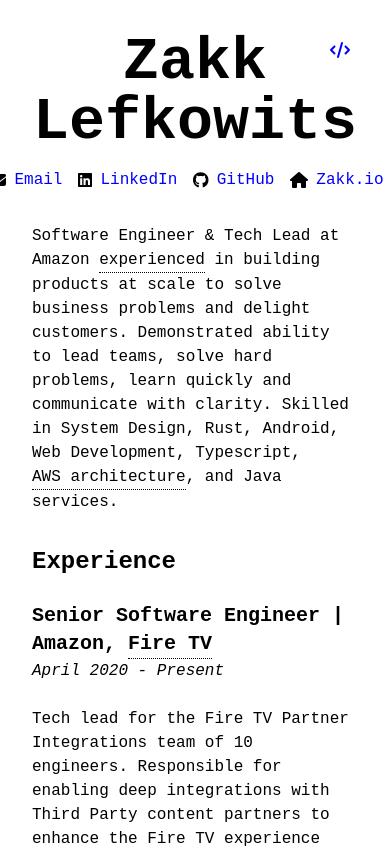
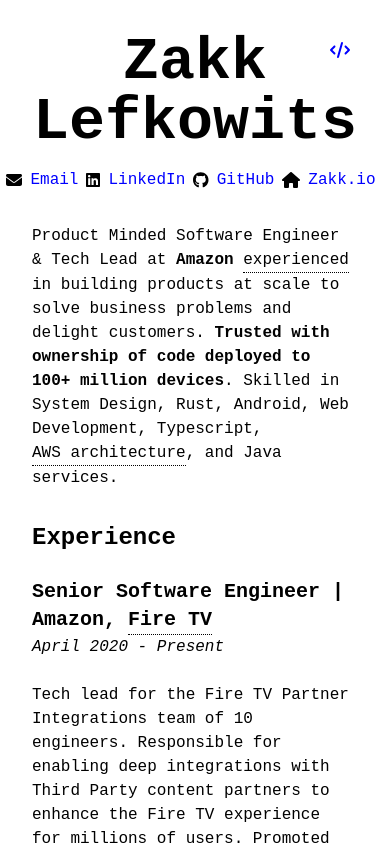
Before and after one commit to zakkl13/interactive-resume, a Next.js app: page /resume in a window 390 px wide. Shown: the top 848 px of the page. Built offline with nearby package versions, Linux system fonts and the light colour scheme.

Commit message:
updates to data and fixes for mobile

```diff
--- a/components/resume.tsx
+++ b/components/resume.tsx
@@ -63,21 +63,21 @@
       </div>
     </div>
     <div className="flex justify-center mb-8">
-      <div className="flex items-center mr-4">
+      <div className="flex items-center mr-2 md:mr-4">
         <FontAwesomeIcon icon={faEnvelope} className="mr-2" />
         <a className="flex items-center" href="mailto:zlefkowits@gmail.com">
             <p>Email</p>
         </a>
       </div>
-      <div className="flex items-center mr-4">
+      <div className="flex items-center mr-2 md:mr-4">
         <FontAwesomeIcon icon={faLinkedin} className="mr-2" />
         <a href={data.linkedin}>LinkedIn</a>
       </div>
-      <div className="flex items-center mr-4">
+      <div className="flex items-center mr-2 md:mr-4">
         <FontAwesomeIcon icon={faGithub} className="mr-2" />
         <a href={data.github}>GitHub</a>
       </div>
-      <div className="flex items-center mr-4">
+      <div className="flex items-center mr-2 md:mr-4">
           <FontAwesomeIcon icon={faHome} className="mr-2" />
           <Link href="/">
             Zakk.io
--- a/data/homeData.ts
+++ b/data/homeData.ts
@@ -13,6 +13,7 @@
     intro: "Hi, my name is Zakk",
     about: `
     I am a Software Engineer living in Richmond, Virginia (RVA).
+
     When I'm not shipping code I enjoy home improvement projects, gardening, rock climbing, cooking, travel and spending time with my wife and dog Hokie.
 
     Oh and also generally being a nuisance on Twitter.`,
--- a/data/resumeData.ts
+++ b/data/resumeData.ts
@@ -4,6 +4,7 @@
   email: string,
   linkedin: string,
   summary: string,
+  impactBullets: string[],
   experience: Experience[],
   education: Education[]
 }
@@ -37,8 +38,11 @@
     email: "zlefkowits@gmail.com",
     linkedin: "https://www.linkedin.com/in/zakklefkowits/",
     github: "https://github.com/zakkl13",
-    summary: `Software Engineer & Tech Lead at Amazon {{hover text='experienced' context='6 years of professional software development experience'}} in building products at scale to solve business problems and delight customers.
-              Demonstrated ability to lead teams, solve hard problems, learn quickly and communicate with clarity. Skilled in System Design, Rust, Android, Web Development, Typescript, {{hover text='AWS architecture' context='Services include EC2, ECS, Lambda, SQS, DynamoDB, S3, CodeDeploy'}}, and Java services.`,
+    summary: `Product Minded Software Engineer & Tech Lead at {{bold text='Amazon'}} {{hover text='experienced' context='6 years of professional software development experience'}} in building products at scale to solve business problems and delight customers. {{bold text='Trusted with ownership of code deployed to 100+ million devices'}}.
+              Skilled in System Design, Rust, Android, Web Development, Typescript, {{hover text='AWS architecture' context='Services include EC2, ECS, Lambda, SQS, DynamoDB, S3, CodeDeploy'}}, and Java services.`,
+    impactBullets: [
+      ""
+    ],
     experience: [
       {
         title: "Senior Software Engineer",
@@ -53,7 +57,7 @@
               intro: `Built new [{{hover text='confidential' context='An exciting feature coming to a Fire TV near you in the coming months!'}}] integration to enable critical customer use case.`,
               bullets: [
                 `Led technical design of system to collect data from partner apps and upload for use in Fire TV experiences.`,
-                `Led development of on-device {{bold text='Rust'}} service to efficiently process data and handle new features on commodity consumer hardware with less than 3MB memory footprint`,
+                `Shipped new on-device {{bold text='Rust'}} service to over 100 million devices. Runs on commodity consumer hardware with less than 5MB memory footprint`,
                 `Built a cost-efficient distributed backend system on {{bold text='AWS'}} to process up to 300,000 transactions per second while handling sensitive user and partner data`,
               ]
             },
--- a/pages/_app.tsx
+++ b/pages/_app.tsx
@@ -1,10 +1,7 @@
 import '@/styles/tailwind.css'
 import {useEffect, useState} from 'react';
-import { Inter } from 'next/font/google';
 import { Analytics } from '@vercel/analytics/react';
 
-
-const inter = Inter({ subsets: ['latin'] })
 
 export default function App({ Component, pageProps }) {
     const [render, setRender] = useState(false);
```
